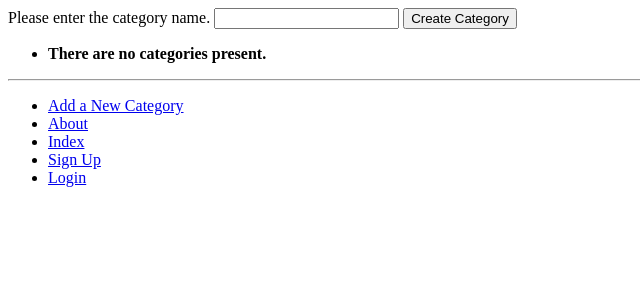
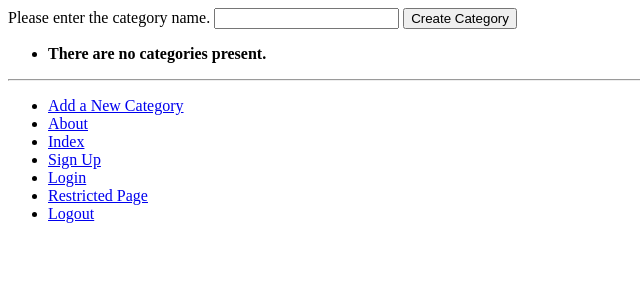
Before and after one commit to Winsl0w/tango_with_django_project, a Django app: page /rango/add_category/ in a window 1280 px wide. Shown: the top 300 px of the page, without its empty margins (0-640 px from the left). Run offline with Django 3.2, Linux system fonts and the light colour scheme; data that the repository does not hold is empty.

Commit message:
9.8 and 9.9

```diff
--- a/rango/urls.py
+++ b/rango/urls.py
@@ -11,4 +11,6 @@ urlpatterns = [
     path('category/<slug:category_name_slug>/add_page/', views.add_page, name="add_page"),
     path('register/', views.register, name='register'),
     path('login/', views.user_login, name="login"),
+    path('restricted', views.restricted, name="restricted"),
+    path('logout/', views.logout, name="logout"),
 ]
--- a/rango/views.py
+++ b/rango/views.py
@@ -7,8 +7,9 @@ from django.shortcuts import redirect
 from rango.forms import PageForm
 from django.urls import reverse
 from rango.forms import UserForm, UserProfileForm
-from django.contrib.auth import authenticate, login
+from django.contrib.auth import authenticate, login, logout
 from django.urls import reverse
+from django.contrib.auth.decorators import login_required
 
 # Create your views here.
 
@@ -130,3 +131,13 @@ def user_login(request):
 
         else:
                 return render(request, 'rango/login.html')
+
+@login_required
+def restricted(request):
+       return HttpResponse("Since you're logged in, you can see this text!")
+
+
+@login_required
+def user_logout(request):
+       logout(request)
+       return redirect(reverse('rango:index'))
--- a/tango_with_django_project/settings.py
+++ b/tango_with_django_project/settings.py
@@ -131,3 +131,5 @@ MEDIA_URL = '/media/'
 STATICFILES_DIRS = [STATIC_DIR, ]
 
 STATIC_URL = '/static/'
+
+LOGIN_URL = 'rango:login'
--- a/templates/rango/base.html
+++ b/templates/rango/base.html
@@ -30,6 +30,8 @@
                 <li><a href="{% url 'rango:index' %}">Index</a></li>
                 <li><a href="{% url 'rango:register' %}">Sign Up</a></li>
                 <li><a href="{% url 'rango:login' %}">Login</a></li>
+                <li><a href="{% url 'rango:restricted' %}">Restricted Page</a></li>
+                <li><a href="{% url 'rango:logout' %}">Logout</a></li>
             </ul>
         </div>
     </body>
```
